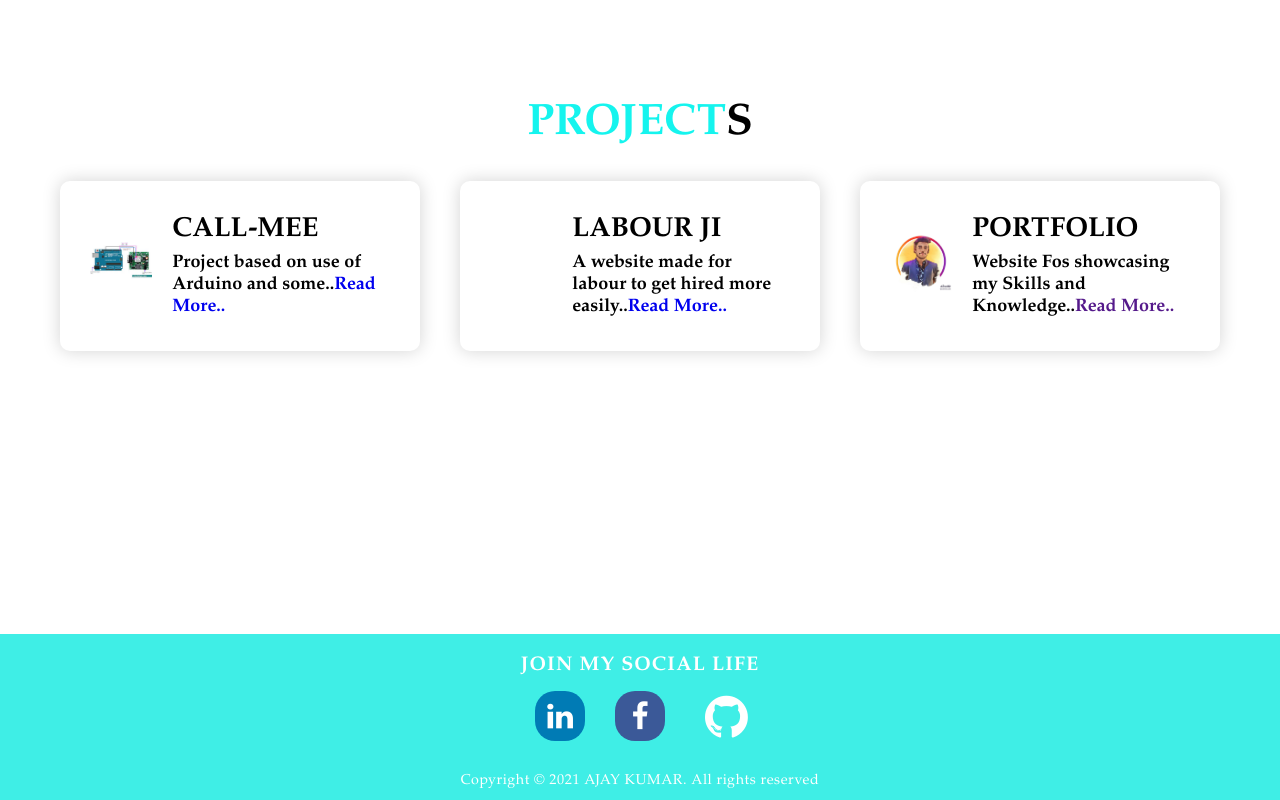
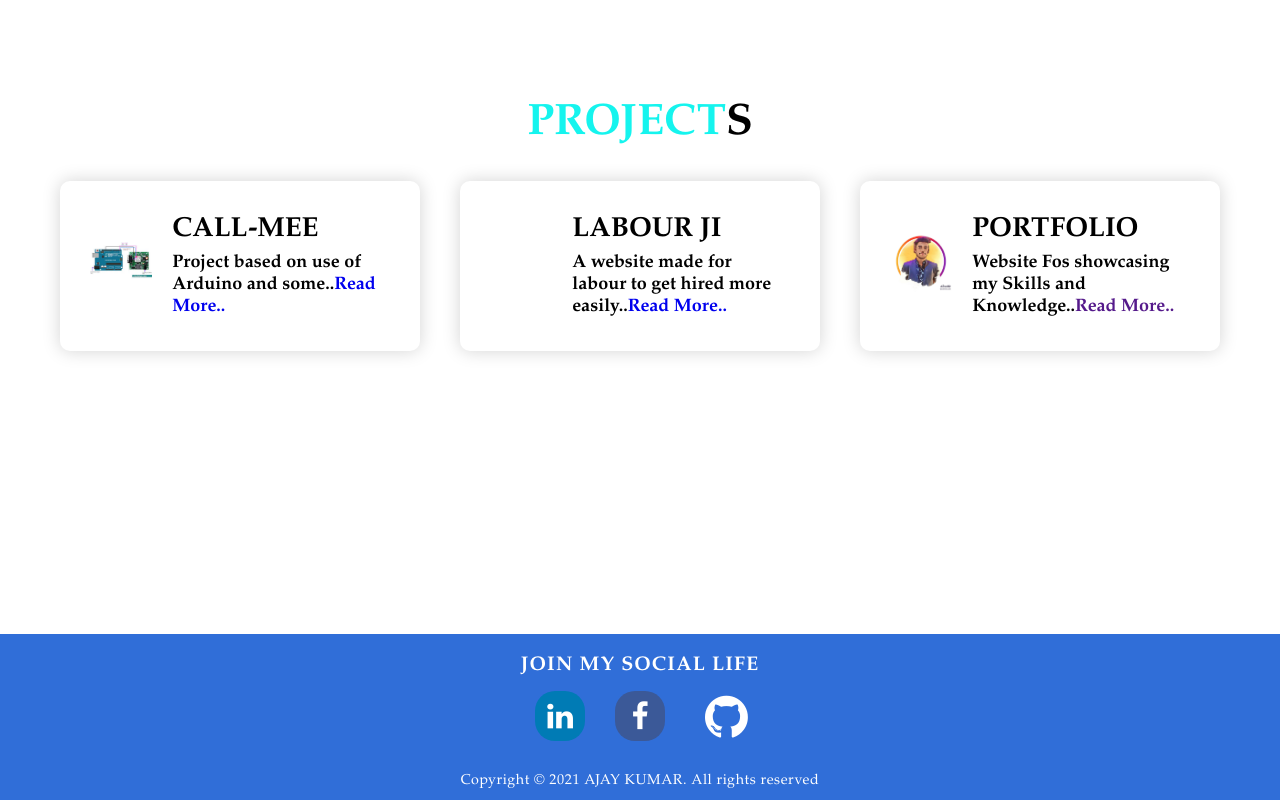
Before and after one commit to Ak-royal/Ajaykumarportfolio, a plain HTML site: page index.html in a window 1280 px wide. Shown: the part 2520-3320 px from the top of the page. Drawn offline with Linux system fonts and the light colour scheme.

Commit message:
Update style.css

```diff
--- a/style.css
+++ b/style.css
@@ -369,7 +369,7 @@ padding-top: 30px;
 /* end contact */
 /* footer start */
 #footer{
-    background-color:#3FEEE6;
+    background-color:#306ED8;
 }
 #footer .footer{
     min-height:  100px;
```
